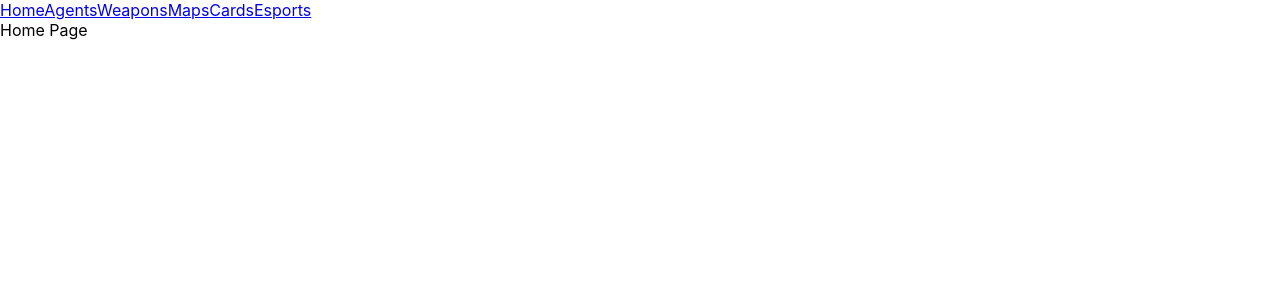
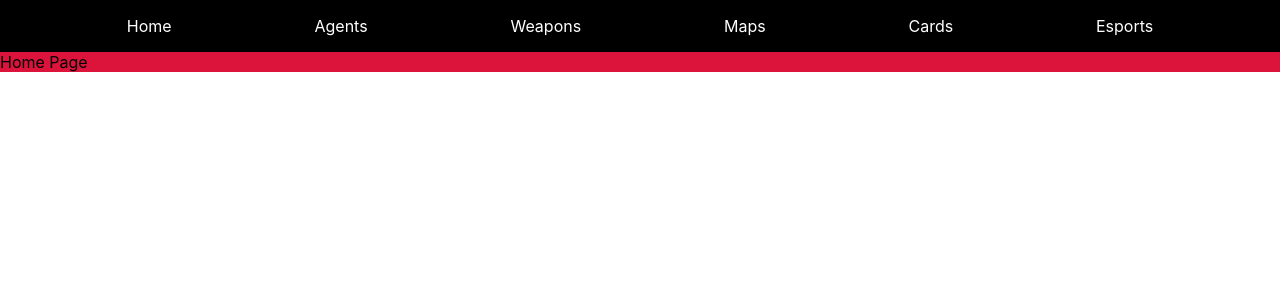
Before and after one commit to ohersi/Valorant-DB, a React (Create React App) app: page / in a window 1280 px wide. Shown: the top 300 px of the page. Built offline with nearby package versions, Linux system fonts and the light colour scheme; no server answers.

Commit message:
added hover animation to nav bar in Nav component

```diff
--- a/package.json
+++ b/package.json
@@ -8,6 +8,7 @@
     "@testing-library/user-event": "^13.5.0",
     "axios": "^0.25.0",
     "framer-motion": "^6.2.3",
+    "locomotive-scroll": "^4.1.3",
     "react": "^17.0.2",
     "react-dom": "^17.0.2",
     "react-router-dom": "^6.2.1",
@@ -38,5 +39,8 @@
       "last 1 firefox version",
       "last 1 safari version"
     ]
+  },
+  "devDependencies": {
+    "sass": "^1.49.7"
   }
 }
--- a/src/App.css
+++ b/src/App.css
@@ -19,3 +19,12 @@ background: rgb(89, 96, 110);
   /* display: none */
   width: 0.8rem;
 }
+
+.loader-wrapper {
+  display: flex;
+  align-items: center;
+  justify-content:  center;
+  flex-direction: column;
+  background-color: #FF4454;
+  color: white;
+}
--- a/src/components/Nav/index.js
+++ b/src/components/Nav/index.js
@@ -1,16 +1,58 @@
-import React from 'react';
+import React, { useState } from 'react';
 import { Link } from 'react-router-dom';
+import { motion, AnimateSharedLayout } from 'framer-motion'
+// CSS
+import './nav.css'
 
 const Nav = () => {
+
+    const [activeIndex, setActiveIndex] = useState(null)
+
     return (
-        <div>
-            <Link to='/'>Home</Link>
-            <Link to='agents'>Agents</Link>
-            <Link to='weapons'>Weapons</Link>
-            <Link to='maps'>Maps</Link>
-            <Link to='cards'>Cards</Link>
-            <Link to='esports'>Esports</Link>
-        </div>
+        <AnimateSharedLayout>
+            <motion.div id='main-nav' onHoverEnd={() => setActiveIndex(null)} >
+                {console.log(activeIndex)}
+
+                <Link to='/'>
+                    <motion.div onHoverStart={() => setActiveIndex(0)} className='btn'>
+                        Home
+                        {activeIndex === 0 ? <motion.span layoutId='shadow' className='shadow' /> : null}
+                    </motion.div>
+                </Link>
+
+                <Link to='agents'>
+                    <motion.div onHoverStart={() => setActiveIndex(1)} className="btn">
+                        Agents
+                        {activeIndex === 1 ? <motion.span layoutId='shadow' className='shadow' /> : null}
+                    </motion.div>
+                </Link>
+                <Link to='weapons'>
+                    <motion.div onHoverStart={() => setActiveIndex(2)} className="btn">
+                        Weapons
+                        {activeIndex === 2 ? <motion.span layoutId='shadow' className='shadow' /> : null}
+                    </motion.div>
+                </Link>
+                <Link to='maps'>
+                    <motion.div onHoverStart={() => setActiveIndex(3)} className="btn">
+                        Maps
+                        {activeIndex === 3 ? <motion.span layoutId='shadow' className='shadow' /> : null}
+                    </motion.div>
+                </Link>
+                <Link to='cards'>
+                    <motion.div onHoverStart={() => setActiveIndex(4)} className="btn">
+                        Cards
+                        {activeIndex === 4 ? <motion.span layoutId='shadow' className='shadow' /> : null}
+                    </motion.div>
+                </Link>
+                <Link to='esports'>
+                    <motion.div onHoverStart={() => setActiveIndex(5)} className="btn">
+                        Esports
+                        {activeIndex === 5 ? <motion.span layoutId='shadow' className='shadow' /> : null}
+                    </motion.div>
+                </Link>
+            </motion.div>
+        </AnimateSharedLayout>
+
     );
 }
 
--- /dev/null
+++ b/src/components/Nav/nav.css
@@ -0,0 +1,21 @@
+#main-nav {
+    display: flex;
+    background-color: rgb(0, 0, 0);
+    justify-content: space-evenly;
+}
+
+.btn {
+    display: inline-block;
+    position: relative;
+    padding: 1rem;
+    text-decoration: none;
+    color: rgb(255, 255, 255);
+    z-index: 1;
+}
+
+.shadow {
+    position: absolute;
+    inset: 0;
+    background-color: crimson;
+    z-index: -1;
+}
--- /dev/null
+++ b/src/pages/Home/home.css
@@ -0,0 +1,4 @@
+
+.home-main {
+ background-color: crimson;
+}
--- a/src/pages/Home/index.js
+++ b/src/pages/Home/index.js
@@ -1,8 +1,10 @@
 import React from 'react';
+// CSS
+import './home.css'
 
 const Home = () => {
     return (
-        <div>
+        <div className='home-main'>
             Home Page
         </div>
     );
```
Also changed, not shown: 1 other file (tests, documents, lock files or other folders).
